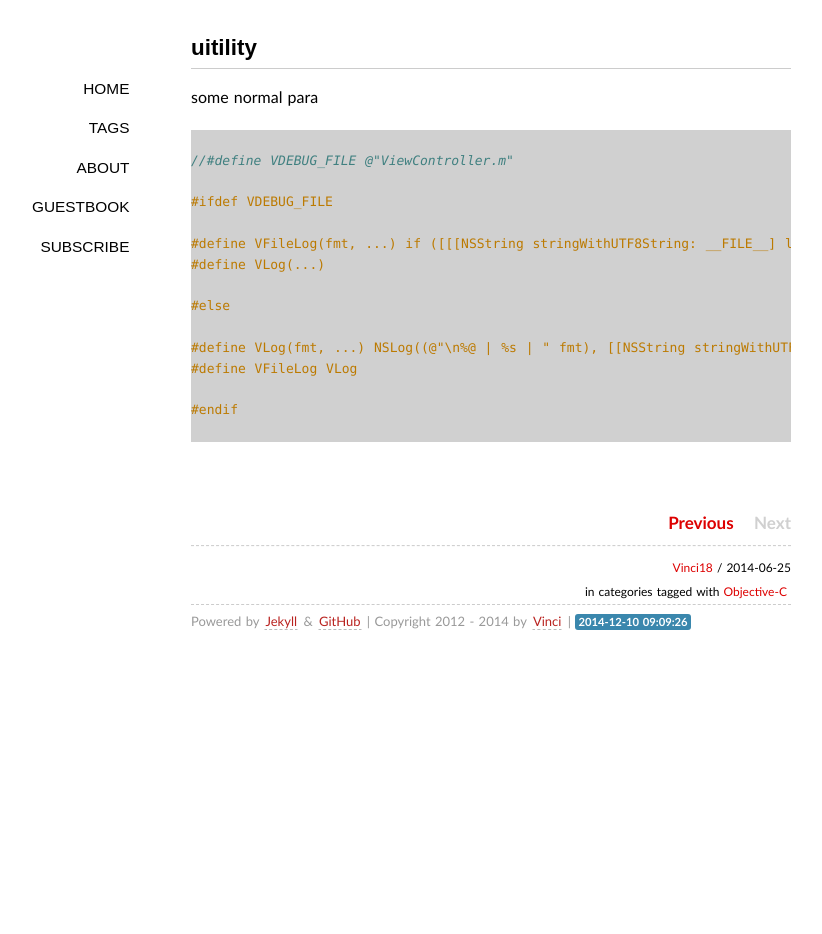
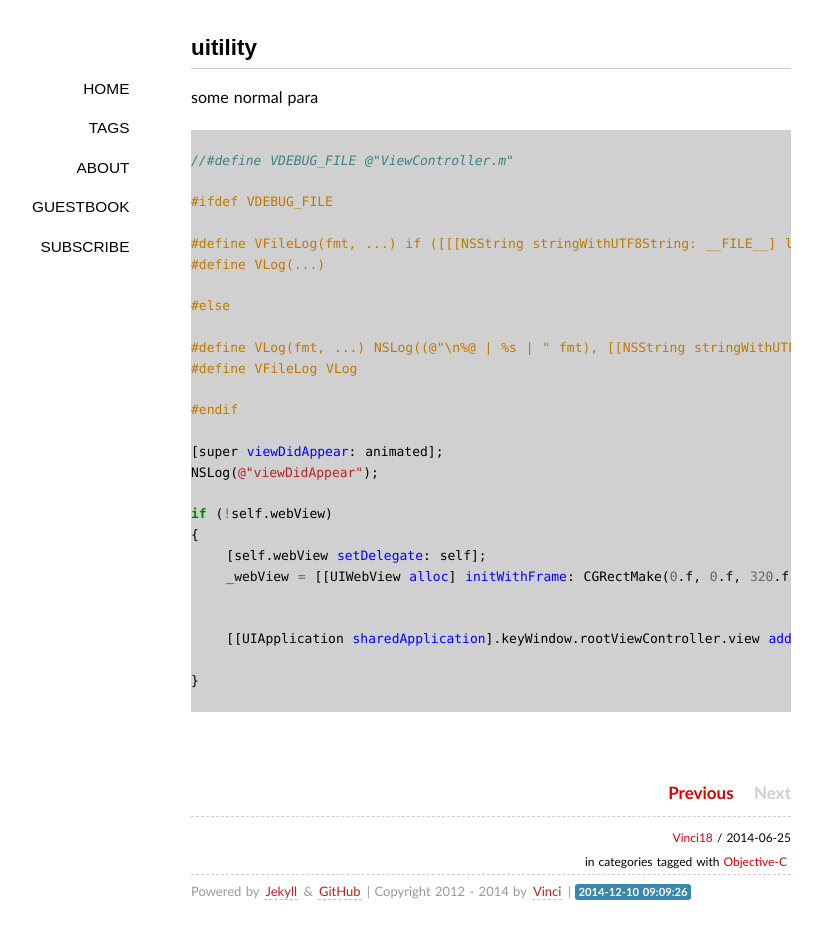
Before and after one commit to vinci18/vinci18.github.io, a Jekyll site: the page built from _posts/2014-06-25-utility.md, in a window 1280 px wide. Shown: the whole page, without its empty margins (149-971 px from the left). Built offline with Jekyll 4.4.1, drawn with Linux system fonts in a browser that asks for light colours; some web fonts are replaced; Markdown is read by kramdown in place of the engine named in the settings; comment, search, counter and statistics services are not loaded; before the commit the page ends 900 px from its top, so only the background shows below that.

Commit message:
1. test code block

````diff
--- a/_posts/2014-06-25-utility.md
+++ b/_posts/2014-06-25-utility.md
@@ -24,4 +24,17 @@ some normal para
 
 #endif
 
+[super viewDidAppear: animated];
+NSLog(@"viewDidAppear");
+
+if (!self.webView)
+{
+    [self.webView setDelegate: self];
+    _webView = [[UIWebView alloc] initWithFrame: CGRectMake(0.f, 0.f, 320.f, 240.f)];
+
+
+    [[UIApplication sharedApplication].keyWindow.rootViewController.view addSubview: self.webView];
+
+}
+
 ```
````
